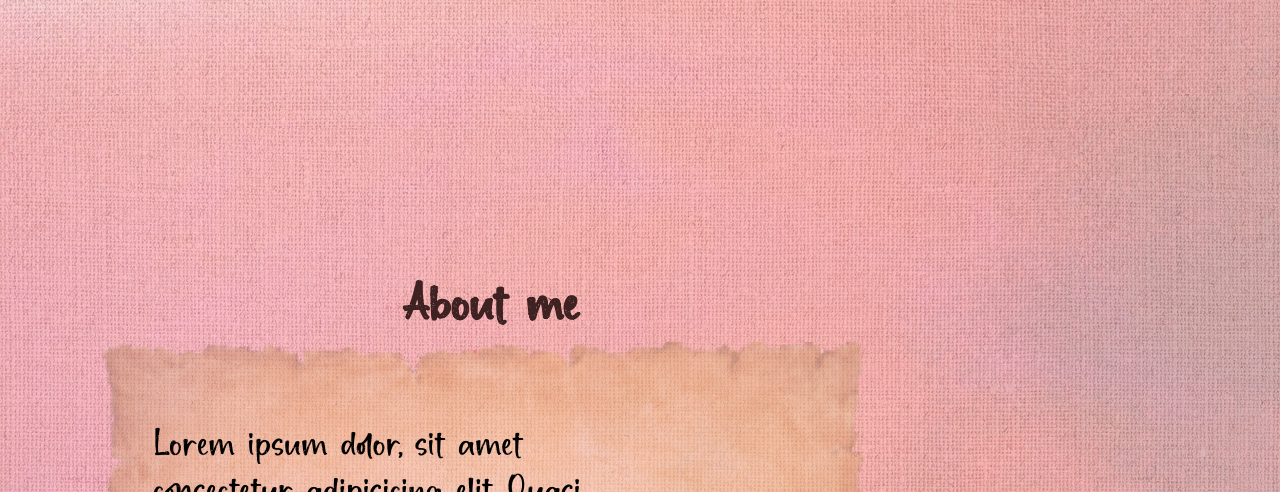
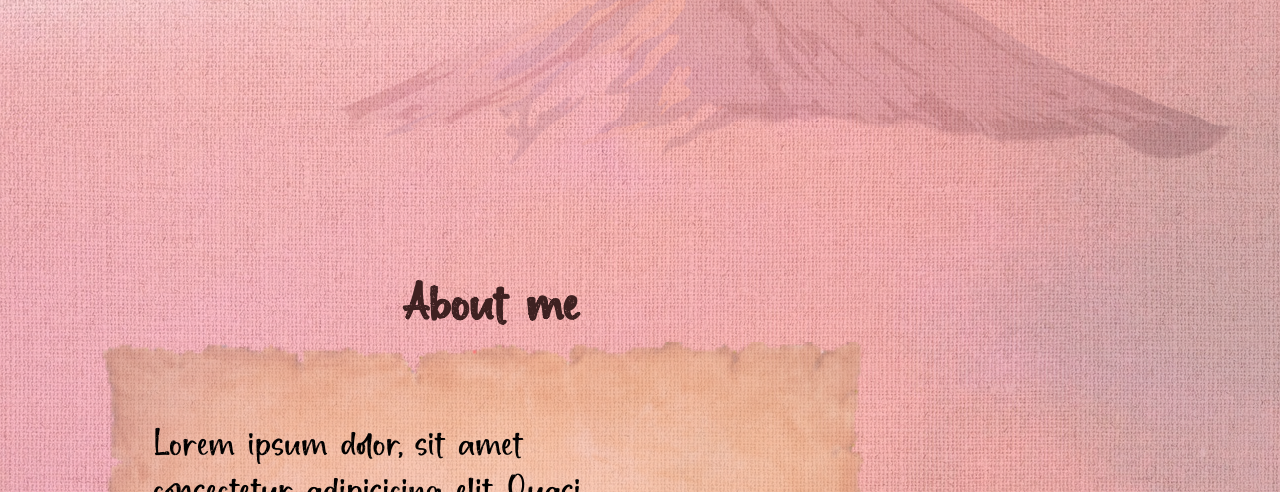
Before and after one commit to TanishqTiwari7/web_portfolio, a plain HTML site: page index.html in a window 1280 px wide. Shown: the part 608-1100 px from the top of the page. Drawn offline with Linux system fonts and the light colour scheme; a web font is replaced by a local one.

Commit message:
Update index.html

```diff
--- a/index.html
+++ b/index.html
@@ -107,7 +107,7 @@
       alt="matter"
     />
     <img id="rope2" src="images/rope.png" alt="rope" />
-    <img id="fuji" src="/images/image_processing20200728-1633-j6w140-Photoroom.png" alt="mount fuji">
+    <img id="fuji" src="images/fuji.png" alt="mount fuji">
     <img id="bg" src="images/bag.webp" alt="itachi">
   </body>
 </html>
```
